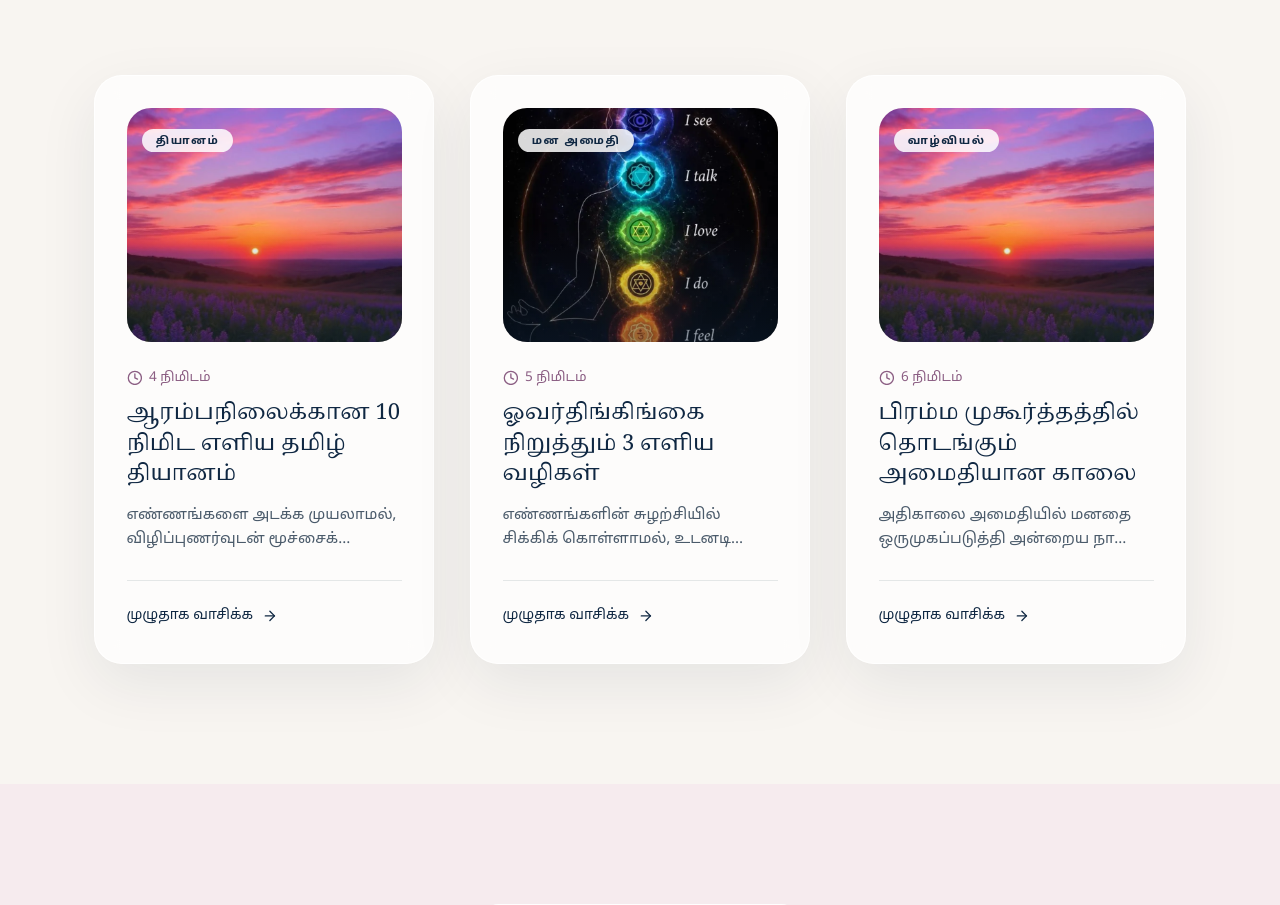
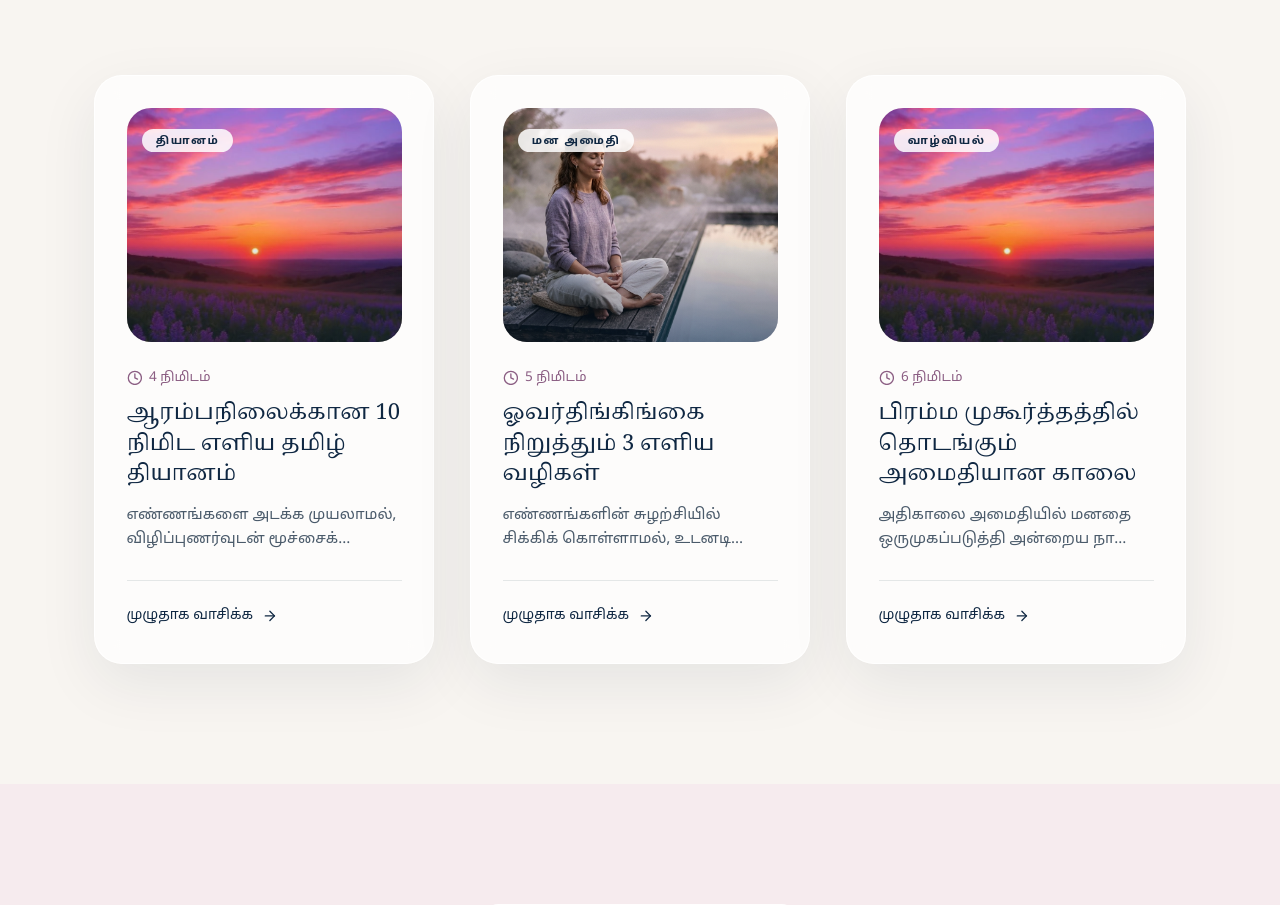
Before and after one commit to sridharis16042007-collab/peacebuddy-tamil, a Next.js app: page / in a window 1280 px wide. Shown: the part 5304-6209 px from the top of the page. Built offline with nearby package versions, Linux system fonts and the light colour scheme.

Commit message:
Replace chakra image with bespoke serene water meditation visual for Soothe Overthinking article

```diff
--- a/components/ArticlesSection.tsx
+++ b/components/ArticlesSection.tsx
@@ -37,7 +37,7 @@ export default function ArticlesSection() {
         lang === 'ta'
           ? 'எண்ணங்களின் சுழற்சியில் சிக்கிக் கொள்ளாமல், உடனடி நிகழ்காலத்திற்குத் திரும்பும் எளிய நுட்பங்கள்.'
           : 'Gentle cognitive steps to step back from recursive loops and return to the grounded present.',
-      image: '/assets/chakra-meditation.webp',
+      image: '/assets/soothe-overthinking.jpg',
       href: '/resources#article-2',
     },
     {
```
Also changed, not shown: public/assets/soothe-overthinking.jpg (added).
